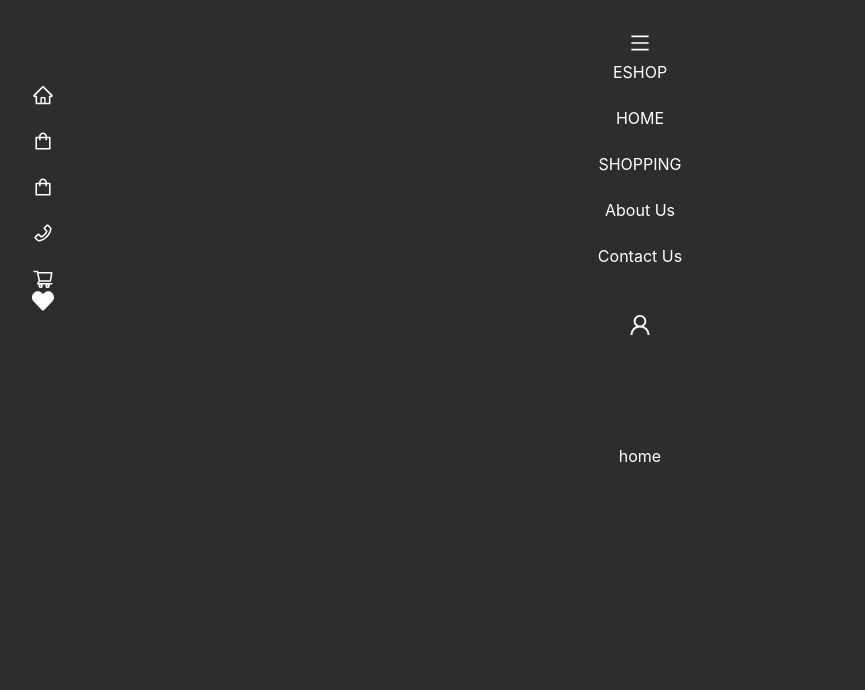
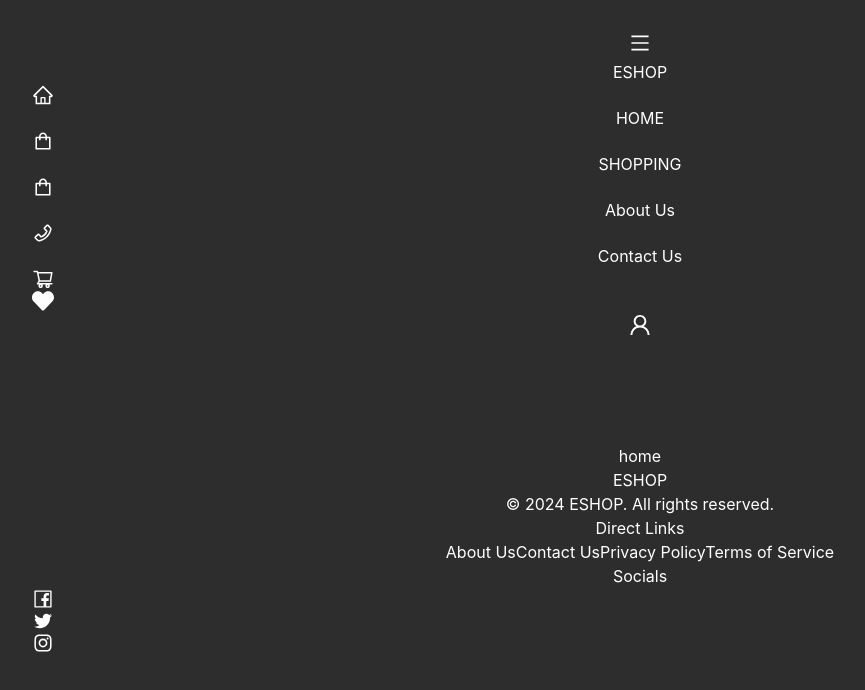
Before and after one commit to DocErr0r/E-commerce-mernStack, a React (Vite) app in the folder frontend/: page /about in a window 1280 px wide. Shown: the top 690 px of the page, without its empty margins (0-865 px from the left). Built offline with nearby package versions, Linux system fonts and the light colour scheme.

Commit message:
add a footer section

```diff
--- a/frontend/src/App.jsx
+++ b/frontend/src/App.jsx
@@ -4,6 +4,7 @@ import Navigation from './pages/auth/Navigation';
 import { ToastContainer } from 'react-toastify';
 import 'react-toastify/ReactToastify.css';
 import { useEffect } from 'react';
+import Footer from './components/Footer/Footer';
 
 function App() {
     // useEffect(()=>{
@@ -12,9 +13,10 @@ function App() {
         <>
             <ToastContainer position="bottom-center" pauseOnHover={false} autoClose={1500} />
             <Navigation />
-            <main className="pt-24 pb-4">
+            <main className="pt-24 pb-4 min-h-screen">
                 <Outlet />
             </main>
+            <Footer />
         </>
     );
 }
--- /dev/null
+++ b/frontend/src/components/Footer/Footer.jsx
@@ -0,0 +1,50 @@
+import React from 'react';
+import { AiFillFacebook, AiOutlineFacebook, AiOutlineInstagram, AiOutlineTwitter } from 'react-icons/ai';
+
+function Footer() {
+    return (
+        <footer className="bg-gray-800 text-white py-6">
+            <div className="container mx-auto flex flex-col gap-2 items-center justify-around px-4 sm:flex-row">
+                <div className="text-center sm:text-left">
+                    <h2 className="text-2xl font-bold uppercase text-center">ESHOP</h2>
+                    <div className="text-center flex flex-wrap">
+                        <p>&copy; 2024 ESHOP. All rights reserved.</p>
+                    </div>
+                </div>
+                <div>
+                    <div className="mt-3 text-xl font-semibold uppercase text-center">Direct Links</div>
+                    <nav className="flex flex-col items-center sm:flex-row sm:space-x-6">
+                        <a href="/about" className="hover:underline">
+                            About Us
+                        </a>
+                        <a href="/contact-us" className="hover:underline">
+                            Contact Us
+                        </a>
+                        <a href="/" className="hover:underline">
+                            Privacy Policy
+                        </a>
+                        <a href="/" className="hover:underline">
+                            Terms of Service
+                        </a>
+                    </nav>
+                </div>
+                <div>
+                    <h2 className=" mt-3 text-xl font-semibold text-center uppercase">Socials</h2>
+                    <div className=" flex space-x-4">
+                        <a href="https://facebook.com" target="_blank" rel="noopener noreferrer" className="hover:underline">
+                            <AiOutlineFacebook size={22} />
+                        </a>
+                        <a href="https://twitter.com" target="_blank" rel="noopener noreferrer" className="hover:underline">
+                            <AiOutlineTwitter size={22} />
+                        </a>
+                        <a href="https://instagram.com" target="_blank" rel="noopener noreferrer" className="hover:underline">
+                            <AiOutlineInstagram size={22} />
+                        </a>
+                    </div>
+                </div>
+            </div>
+        </footer>
+    );
+}
+
+export default Footer;
--- a/frontend/src/hooks/Apicalls.js
+++ /dev/null
@@ -1,21 +0,0 @@
-import { useState, useCallback } from 'react';
-
-export const useApiCall = (apiFunc) => {
-    const [loading, setLoading] = useState(false);
-    const [data, setData] = useState(null);
-
-    const callApi = async (params) => {
-        setLoading(true);
-        try {
-            const response = await apiFunc(params);
-            setData(response.data)
-            return response;
-        } catch (error) {
-            throw error;
-        } finally {
-            setLoading(false);
-        }
-    };
-
-    return { loading, data, callApi };
-};
--- a/frontend/src/hooks/productApicall.js
+++ /dev/null
@@ -1,32 +0,0 @@
-import { createProduct, deleteProductById, getProductById, getProducts, updateProductById, uploadImageFile } from '../redux/api/ProductApi';
-import { useApiCall } from './Apicalls';
-
-export const useGetProducts = () => {
-    const { loading, callApi } = useApiCall(getProducts);
-    return { loading, getProducts: callApi };
-};
-
-export const useGetProductById = () => {
-    const { loading, callApi } = useApiCall(getProductById);
-    return { loading, getProductById: callApi };
-};
-
-export const useDeleteProductById = () => {
-    const { loading, data, callApi } = useApiCall(deleteProductById);
-    return { deleteloading: loading, data, deleteProductById: callApi };
-};
-
-export const usUpdateProductById = () => {
-    const { loading, callApi } = useApiCall(updateProductById);
-    return { updateloading: loading, updateProductById: callApi };
-};
-
-export const useCreateProduct = () => {
-    const { loading, callApi } = useApiCall(createProduct);
-    return { productLoading: loading, createProduct: callApi };
-};
-
-export const useUploadfile = () => {
-    const { loading, callApi } = useApiCall(uploadImageFile);
-    return { loading, uploadImageFile: callApi };
-};
--- a/frontend/src/pages/admin/AddProduct.jsx
+++ b/frontend/src/pages/admin/AddProduct.jsx
@@ -2,14 +2,12 @@ import React, { useEffect, useState } from 'react';
 import { FaArrowLeft } from 'react-icons/fa';
 import { Link, useNavigate } from 'react-router-dom';
 import { toast } from 'react-toastify';
+import { Button } from '@material-tailwind/react';
+import Loder from '../../components/Loder';
+import { createProduct, uploadImageFile } from '../../redux/api/ProductApi';
 import { getAllCategory } from '../../redux/api/cetegoryApi';
-import { Button } from '@material-tailwind/react';
-import { useCreateProduct, useUploadfile } from '../../hooks/productApicall';
-import Loder from '../../components/Loder';
 
 const AddProduct = () => {
-    const { loading, uploadImageFile } = useUploadfile();
-    const { productLoading, createProduct } = useCreateProduct();
     const [productData, setProductData] = useState({
         name: '',
         image: '',
--- a/frontend/src/pages/admin/ProductList.jsx
+++ b/frontend/src/pages/admin/ProductList.jsx
@@ -1,13 +1,14 @@
-import React, { useEffect, useState } from 'react';
+import React, { useContext, useEffect, useState } from 'react';
 import { toast } from 'react-toastify';
 import { Link, useNavigate } from 'react-router-dom';
-import { useGetProducts } from '../../hooks/productApicall';
 import Loder from '../../components/Loder';
 import { Button } from '@material-tailwind/react';
 import { FaPlus } from 'react-icons/fa';
+import { getProducts } from '../../redux/api/ProductApi';
+import myContext from '../../contexts/myContext';
 
 function ProductList() {
-    const { loading, getProducts } = useGetProducts();
+    const {loading,setLoading}=useContext(myContext)
 
     const navigate = useNavigate();
 
--- a/frontend/src/pages/admin/UpdateProduct.jsx
+++ b/frontend/src/pages/admin/UpdateProduct.jsx
@@ -1,17 +1,14 @@
 import React, { useEffect, useState } from 'react';
 import { useNavigate, useParams } from 'react-router-dom';
 import Loder from '../../components/Loder';
-import { useDeleteProductById, useGetProductById, usUpdateProductById } from '../../hooks/productApicall';
 import { FaArrowLeft } from 'react-icons/fa';
 import { Button } from '@material-tailwind/react';
 import { getAllCategory } from '../../redux/api/cetegoryApi';
 import { toast } from 'react-toastify';
+import { deleteProductById, getProductById, updateProductById } from '../../redux/api/ProductApi';
 
 function UpdateProduct() {
     const prams = useParams();
-    const { deleteProductById, deleteloading } = useDeleteProductById();
-    const { updateProductById, updateloading } = usUpdateProductById();
-    const { loading, getProductById } = useGetProductById();
 
     const navigate = useNavigate();
 
@@ -116,7 +113,7 @@ function UpdateProduct() {
                 )}
                 <div className="p-3">
                     <div className="flex flex-wrap gap-5 ">
-                        <div className="flex flex-col">
+                        <div className="flex flex-col6">
                             <label htmlFor="name" className="block">
                                 Name
                             </label>
```
